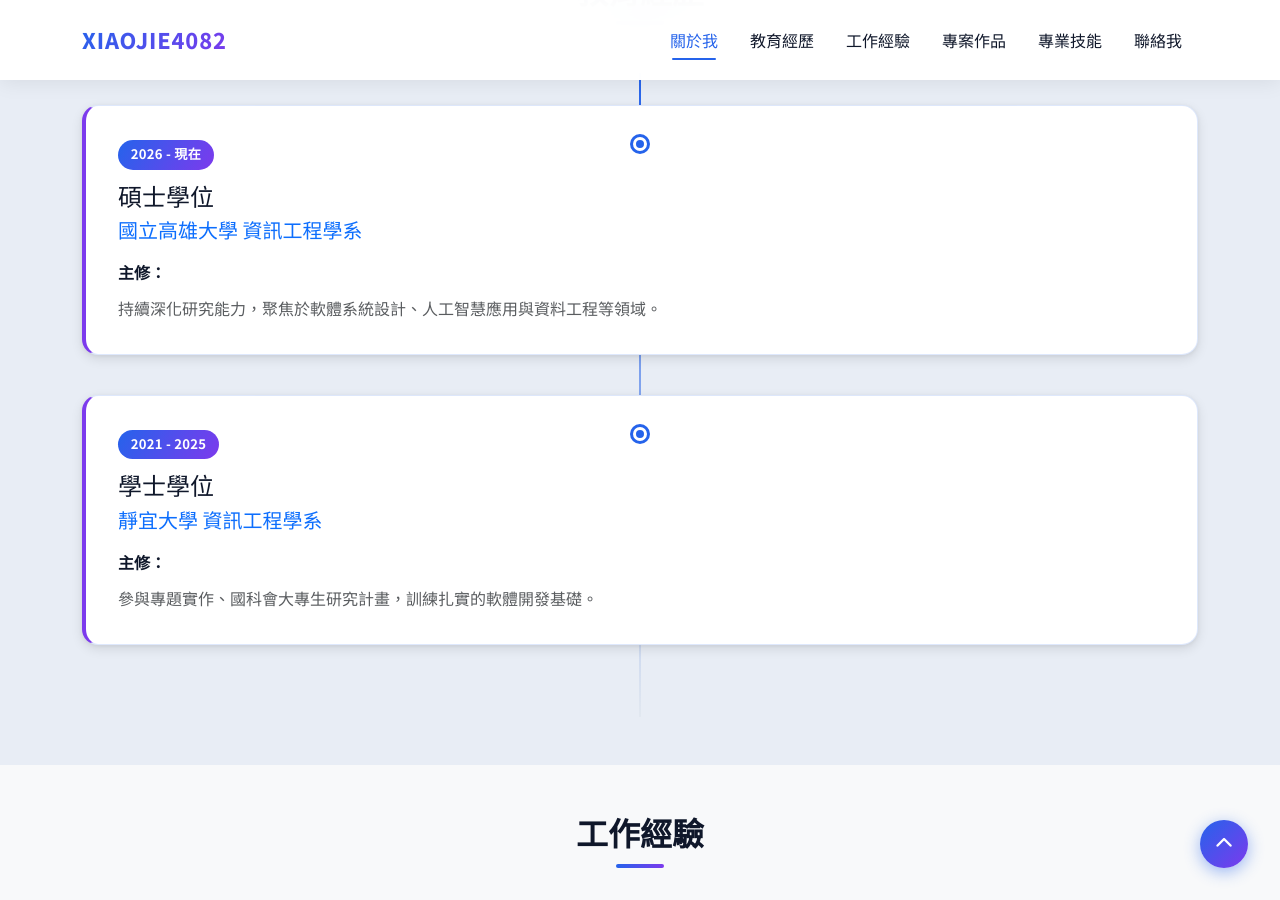
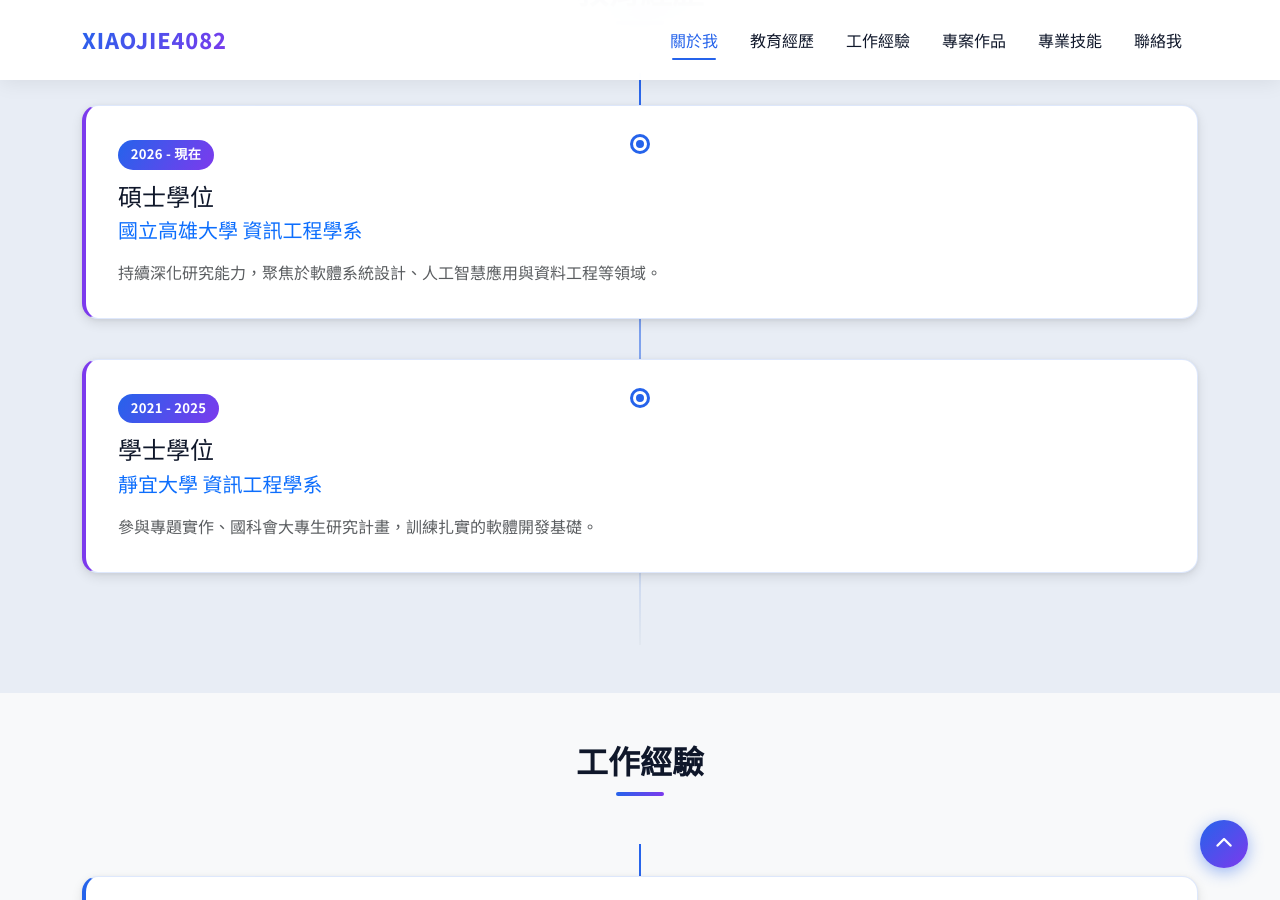
Before and after one commit to xiaojie4082/xiaojie4082.github.io, a Jekyll site: the page built from index.html, in a window 1280 px wide and 900 px high, scrolled down 657 px. Built offline with Jekyll 4.4.1, drawn with Linux system fonts in a browser that asks for light colours; nearby versions of some CDN libraries.

Commit message:
Update index.html

```diff
--- a/index.html
+++ b/index.html
@@ -89,7 +89,7 @@ title: 首頁
             <div class="timeline-date">{{ edu.period }}</div>
             <h3 class="h4 mb-2">{{ edu.degree }}</h3>
             <h4 class="h5 text-primary mb-3">{{ edu.institution }}</h4>
-            <p class="mb-2"><strong>主修：</strong>{{ edu.major }}</p>
+            <!-- <p class="mb-2"><strong>主修：</strong>{{ edu.major }}</p> -->
             {% if edu.description %}
             <p class="mb-0 text-muted">{{ edu.description }}</p>
             {% endif %}
```
